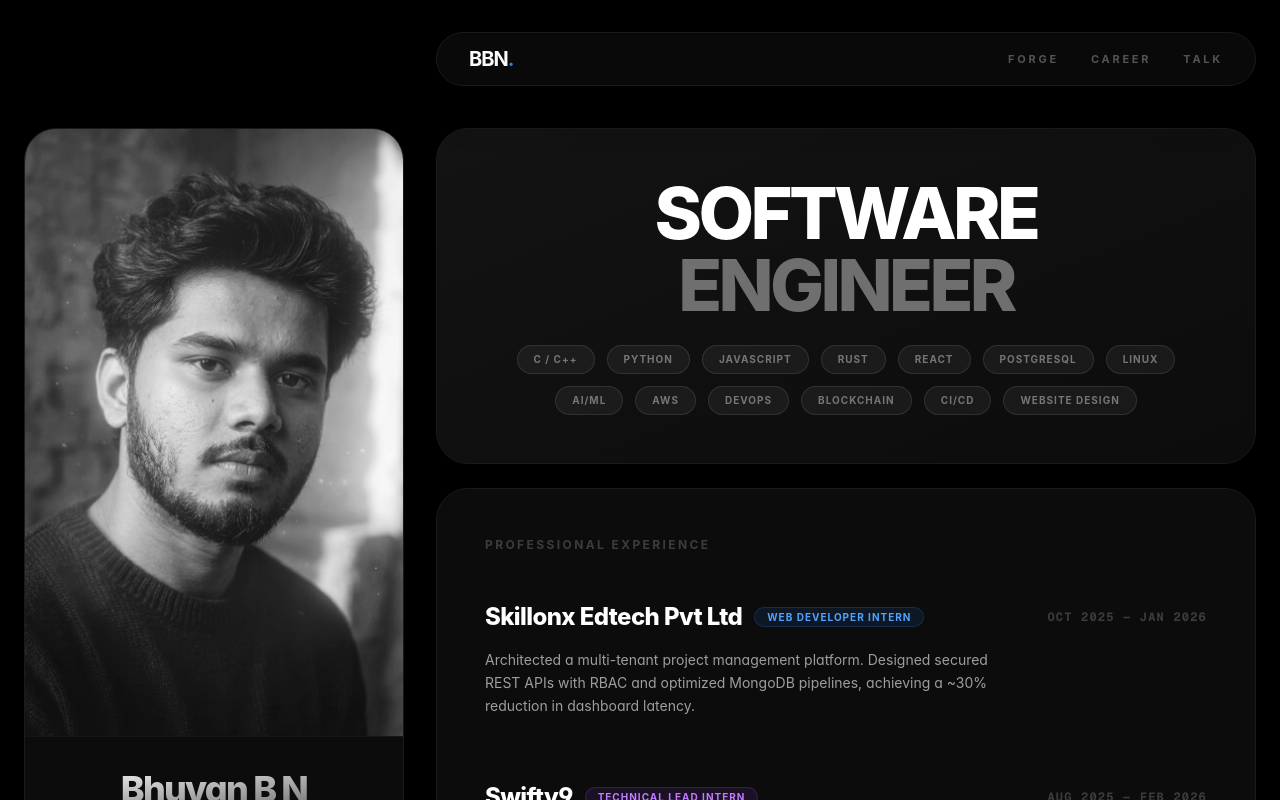
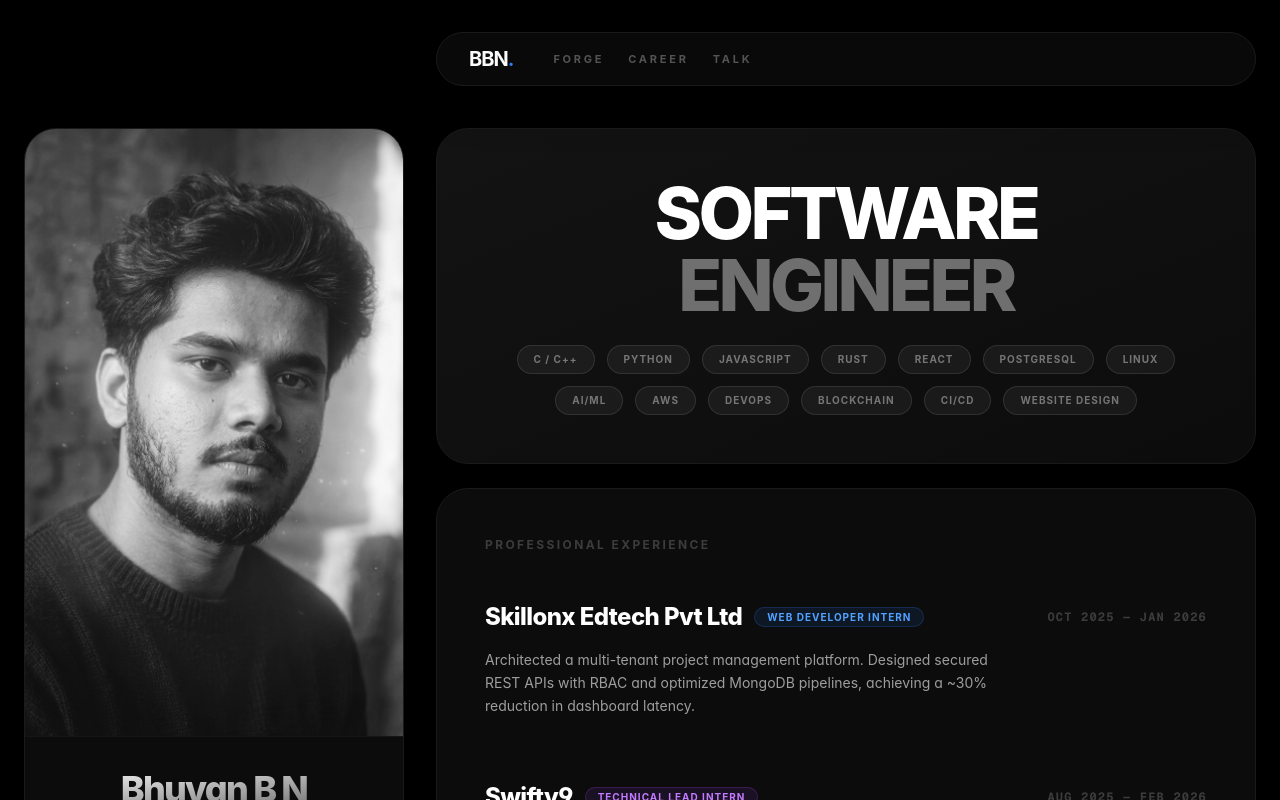
Before and after one commit to BHUVANBN/portfolio, a Next.js app: page / in a window 1280 px wide. Shown: the top 800 px of the page. Built offline with nearby package versions, Linux system fonts and the light colour scheme.

Commit message:
new portfolio

```diff
--- a/app/components/Navbar.tsx
+++ b/app/components/Navbar.tsx
@@ -15,12 +15,12 @@ export default function Navbar() {
         <div className="hidden lg:block lg:w-[380px] lg:flex-shrink-0" />
 
         {/* Navbar Content - Matches bento-card styling and width */}
-        <div className="flex-1 flex items-center justify-between px-8 py-3 rounded-[32px] bg-[#0c0c0c]/80 backdrop-blur-2xl border border-[#1a1a1a] pointer-events-auto shadow-2xl">
+        <div className="flex-1 flex items-center gap-10 px-8 py-3 rounded-[32px] bg-[#0c0c0c]/80 backdrop-blur-2xl border border-[#1a1a1a] pointer-events-auto shadow-2xl">
           <Link href="/" className="font-bold text-xl tracking-tighter hover:opacity-80 transition-opacity select-none group">
             BBN<span className="text-blue-500 group-hover:animate-pulse">.</span>
           </Link>
 
-          <div className="flex items-center gap-8 text-[11px] uppercase font-bold tracking-[0.25em] text-white/30">
+          <div className="flex items-center gap-6 text-[11px] uppercase font-bold tracking-[0.25em] text-white/30">
             <Link href="https://github.com/BHUVANBN" target="_blank" className="hover:text-white transition-colors">Forge</Link>
             <Link href="https://linkedin.com/in/bhuvanbn" target="_blank" className="hover:text-white transition-colors">Career</Link>
             <button
```
